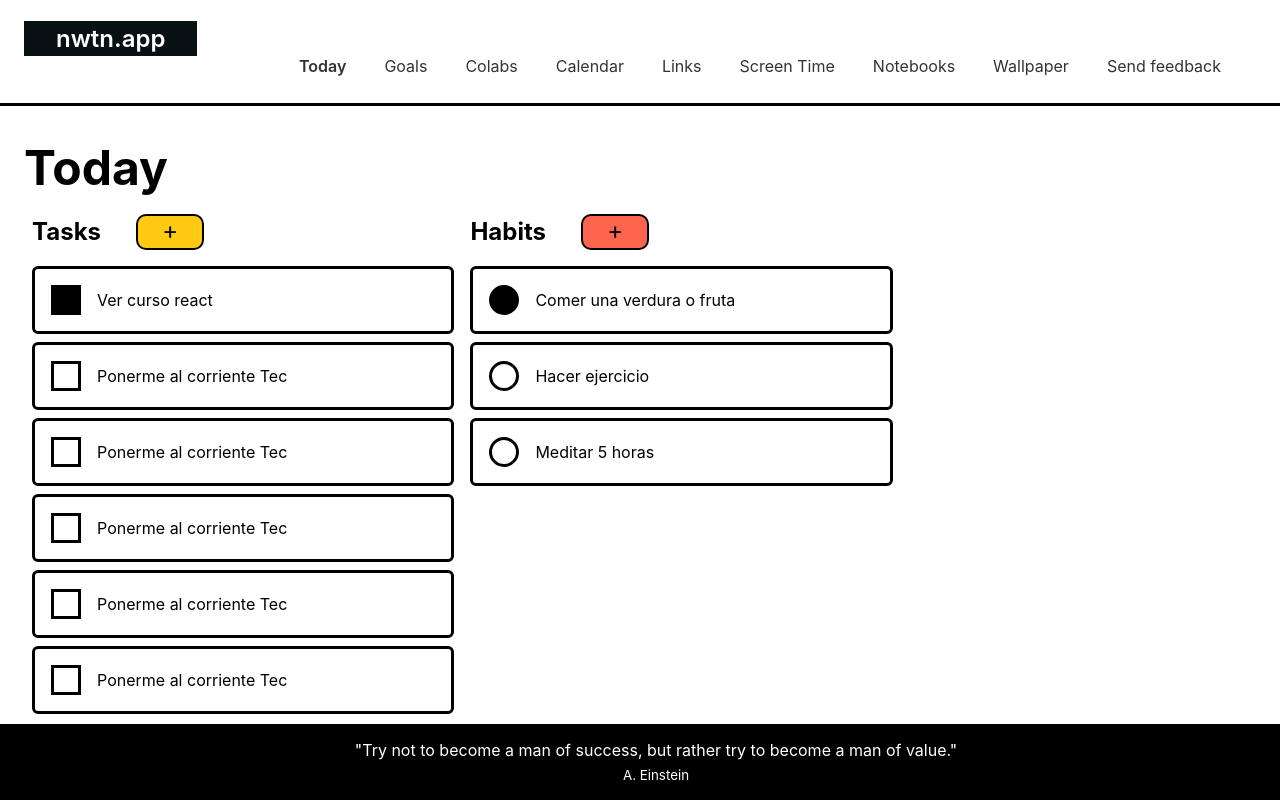
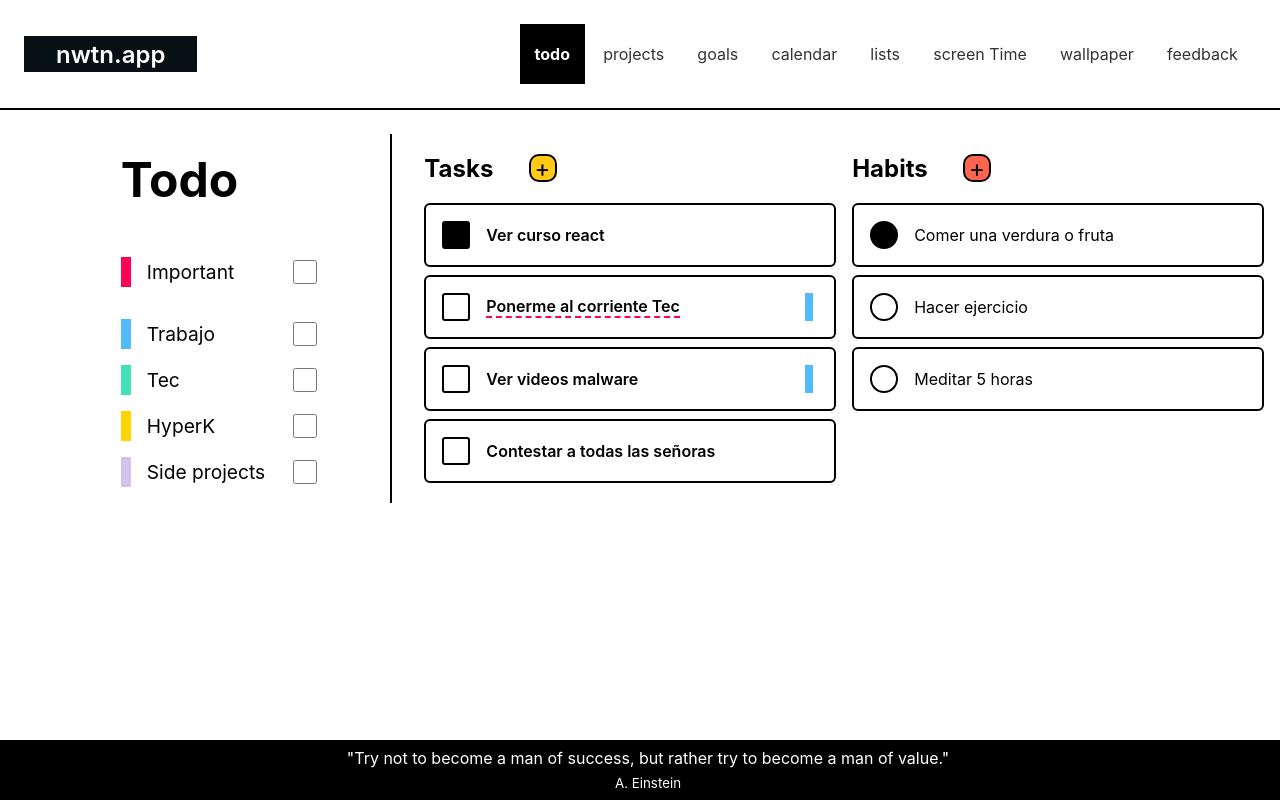
Before and after one commit to JonathanChavezTamales/Nwtn-Frontend, a React (Create React App) app: page / in a window 1280 px wide. Built offline with nearby package versions, Linux system fonts and the light colour scheme.

Commit message:
UI for Todo done

```diff
--- a/src/App.js
+++ b/src/App.js
@@ -1,12 +1,15 @@
-import React, { useState } from 'react';
+import React, { useState, useEffect } from 'react';
 import Header from './components/Header'
 import TodoContainer from './components/TodoContainer'
 import HabitContainer from './components/HabitContainer'
 import styled, { css } from 'styled-components'
+import Checkbox from './components/UI/Checkbox';
 import Wallpaper from './components/Wallpaper';
 
 const Section = styled.section`
   display: flex;
+  justify-content: flex-end;
+  padding: 1rem;
   flex-wrap: wrap;
   margin-bottom: 5rem;
 `
@@ -17,7 +20,7 @@ const Footer = styled.footer`
   width: 100%;
   background: black;
   color: white;
-  padding: 1rem;
+  padding: .5rem;
   display: flex;
   flex-direction: column;
   align-items: center;
@@ -25,19 +28,36 @@ const Footer = styled.footer`
 `
 const H1 = styled.h1`
   font-size: 3rem;
-  margin-left: 1.5rem;
-  margin-bottom: 0rem;
+  margin-bottom: 3rem;
+  margin-top: 1rem;
 `
 
 const App = () => {
 
   const [showWallpaper, setShowWallpaper] = useState(false);
 
+  useEffect(() => {
+    document.addEventListener('keydown', (e) => {
+      if (e.key === 'Enter') prompt('')
+    })
+  })
+
   return (
     <div>
       <Header setShowWallpaper={setShowWallpaper}></Header>
-      <H1>Today</H1>
+
       <Section>
+        <div style={{ borderRight: '2px solid black', paddingRight: '20px', width: '20%' }}>
+          <H1>Todo</H1>
+          <div style={{ marginTop: '1rem', display: 'flex', flexDirection: 'column', justifyContent: 'center', alignItems: 'flex-start' }}>
+            <Checkbox label='Important' important={true} color='#ff0054' />
+            <Checkbox label='Trabajo' color='#51bbfe' />
+            <Checkbox label='Tec' color='#41E2BA' />
+            <Checkbox label='HyperK' color='#ffd400' />
+            <Checkbox label='Side projects' color='#D4C1EC' />
+          </div>
+        </div>
+
         <TodoContainer />
         <HabitContainer />
       </Section>
--- a/src/components/HabitContainer.jsx
+++ b/src/components/HabitContainer.jsx
@@ -22,7 +22,7 @@ const HabitContainer = (props) => {
     return (
         <Container>
             <div style={{ display: 'flex', alignItems: 'center' }}>
-                <H2>Habits</H2><Button color="#FE654F" text="+"></Button>
+                <H2>Habits</H2><Button color="#FE654F">+</Button>
             </div>
             <HabitItem title="Comer una verdura o fruta" done={true}></HabitItem>
             <HabitItem title="Hacer ejercicio" done={false}></HabitItem>
--- a/src/components/HabitItem.jsx
+++ b/src/components/HabitItem.jsx
@@ -3,7 +3,7 @@ import styled, { css } from 'styled-components'
 
 const Item = styled.div`
     background: white;
-    border: 3px black solid;
+    border: 2px black solid;
     padding: 1rem;
     border-radius: 6px;
     margin-bottom: .5rem;
@@ -13,7 +13,7 @@ const Item = styled.div`
 const Checkbox = styled.span`
     width: 1.5rem;
     height: 1.5rem;
-    border: black solid 3px;
+    border: black solid 2px;
     margin-right: 1rem;
     border-radius: 100%;
     background: ${props => props.checked ? 'black' : 'inherit'}
--- a/src/components/Header.jsx
+++ b/src/components/Header.jsx
@@ -4,9 +4,11 @@ import styled, { css } from 'styled-components'
 const Nav = styled.nav`
     background: white;
     padding: 1.5rem;
-    display: block;
+    display: flex;
+    align-items: center;
+    justify-content: space-between;
     margin-bottom: .5rem;
-    border-bottom: 3px #000 solid;
+    border-bottom: 2px #000 solid;
 `
 
 const Logo = styled.span`
@@ -18,13 +20,15 @@ const Logo = styled.span`
 `
 
 const Link = styled.a`
-    font-weight: ${props => props.active ? '600' : '400'};
+    font-weight: ${props => props.active ? '700' : '400'};
     font-size: 1rem;
-    padding: 3px;
-    color: #333;
-    margin-right: 2rem;
+    padding: 20px 15px;
+    color: ${props => props.active ? 'white' : '#333'};
+    background: ${props => props.active ? 'black' : 'transparent'};
+    margin-right: .2rem;
     text-decoration: none;
     cursor: pointer;
+
     &:hover {
         color: white;
         background: black;
@@ -45,15 +49,14 @@ const TodoItem = (props) => {
         <Nav>
             <Logo>nwtn.app</Logo>
             <LinkContainer>
-                <Link href='google.com' active={true}>Today</Link>
-                <Link href='google.com'>Goals</Link>
-                <Link href='google.com'>Colabs</Link>
-                <Link href='google.com'>Calendar</Link>
-                <Link href='google.com'>Links</Link>
-                <Link href='google.com'>Screen Time</Link>
-                <Link href='google.com'>Notebooks</Link>
-                <Link onClick={() => { props.setShowWallpaper(true) }}>Wallpaper</Link>
-                <Link href='google.com'>Send feedback</Link>
+                <Link href='google.com' active={true}>todo</Link>
+                <Link href='google.com'>projects</Link>
+                <Link href='google.com'>goals</Link>
+                <Link href='google.com'>calendar</Link>
+                <Link href='google.com'>lists</Link>
+                <Link href='google.com'>screen Time</Link>
+                <Link onClick={() => { props.setShowWallpaper(true) }}>wallpaper</Link>
+                <Link href='https://guyckr4srmz.typeform.com/to/vnZYklfj' rel='nofollow' target='_blank' >feedback</Link>
             </LinkContainer>
         </Nav>
     )
--- a/src/components/TodoContainer.jsx
+++ b/src/components/TodoContainer.jsx
@@ -3,6 +3,9 @@ import styled, { css } from 'styled-components'
 import TodoItem from './TodoItem'
 import Button from './UI/Button'
 import Modal from './UI/Modal'
+import Input from './UI/Input'
+import Select from './UI/Select'
+import Date from './UI/Date'
 
 
 const Container = styled.div`
@@ -19,20 +22,6 @@ const H2 = styled.h2`
     margin-right: 2rem;
 `
 
-const Input = styled.input`
-    font-size: ${props => props.big ? '2rem' : '1rem'};
-    font-weight: ${props => props.big ? '600' : '400'};
-    border: 3px solid black;
-    padding: 1rem;
-    width: 90%;
-    margin-bottom: 1rem;
-
-    &:focus{
-        outline-width: 0;
-        border: 3px dashed black;
-    }
-`
-
 
 const TodoContainer = (props) => {
 
@@ -46,19 +35,22 @@ const TodoContainer = (props) => {
     return (
         <Container>
             <div style={{ display: 'flex', alignItems: 'center' }}>
-                <H2>Tasks</H2><Button onClick={showModal} color="#FFC914" text="+"></Button>
+                <H2>Tasks</H2><Button onClick={showModal} color="#FFC914">+</Button>
             </div>
 
             <TodoItem title="Ver curso react" done={true}></TodoItem>
-            <TodoItem title="Ponerme al corriente Tec" done={false}></TodoItem>
-            <TodoItem title="Ponerme al corriente Tec" done={false}></TodoItem>
-            <TodoItem title="Ponerme al corriente Tec" done={false}></TodoItem>
-            <TodoItem title="Ponerme al corriente Tec" done={false}></TodoItem>
-            <TodoItem title="Ponerme al corriente Tec" done={false}></TodoItem>
+            <TodoItem title="Ponerme al corriente Tec" done={false} important={true} color='#51bbfe'></TodoItem>
+            <TodoItem title="Ver videos malware" done={false} color='#51bbfe'></TodoItem>
+            <TodoItem title="Contestar a todas las señoras" done={false}></TodoItem>
             <Modal show={modalOpen} setModalOpen={setModalOpen}>
                 <form>
                     <Input placeholder="Task title" big={true} autoFocus></Input>
                     <Input placeholder="Optional details" autoFocus></Input>
+                    <div style={{ display: 'flex', justifyContent: 'space-evenly', alignItems: 'center' }}>
+                        <Select></Select>
+                        <Date></Date>
+                    </div>
+
                 </form>
             </Modal>
         </Container>
--- a/src/components/TodoItem.jsx
+++ b/src/components/TodoItem.jsx
@@ -3,7 +3,7 @@ import styled, { css } from 'styled-components'
 
 const Item = styled.div`
     background: white;
-    border: 3px black solid;
+    border: 2px black solid;
     padding: 1rem;
     border-radius: 6px;
     margin-bottom: .5rem;
@@ -13,13 +13,24 @@ const Item = styled.div`
 const Checkbox = styled.span`
     width: 1.5rem;
     height: 1.5rem;
-    border: black solid 3px;
+    border-radius: 3px;
+    border: black solid 2px;
     margin-right: 1rem;
     background: ${props => props.checked ? 'black' : 'inherit'}
 `
 
 const Title = styled.div`
     align-self: center;
+    font-weight: 600;
+    ${props => props.underline ? 'border-bottom: 2px dashed #ff0054;' : ''}
+`
+
+const CategoryMarker = styled.span`
+    width: .5rem;
+
+    background: ${props => props.color ? props.color : 'transparent'};
+    margin-right: .3rem;
+    margin-left: auto;
 `
 
 const TodoItem = (props) => {
@@ -27,8 +38,10 @@ const TodoItem = (props) => {
     return (
         <Item>
             <Checkbox checked={props.done}></Checkbox>
-            <Title>{props.title}</Title>
-        </Item>
+            <Title underline={props.important}>{props.title}</Title>
+            <CategoryMarker color={props.color}></CategoryMarker>
+
+        </Item >
     )
 }
 
--- a/src/components/UI/Button.jsx
+++ b/src/components/UI/Button.jsx
@@ -6,10 +6,11 @@ const Container = styled.div`
     border-radius: 10px;
     display: flex;
     justify-content: center;
+    align-items: center;
     font-size: 1.5rem;
-    width: 4rem;
+    width: 1.5rem;
     cursor: pointer;
-    height: 2rem;
+    height: 1.5rem;
     margin: .2rem;
     background-color: ${props => props.color || 'transparent'};
 `
@@ -17,7 +18,7 @@ const Container = styled.div`
 const Button = (props) => {
     return (
         <Container onClick={props.onClick} color={props.color}>
-            {props.text}
+            {props.children}
         </Container>
     )
 }
--- /dev/null
+++ b/src/components/UI/Checkbox.jsx
@@ -0,0 +1,28 @@
+import React, { useState } from 'react';
+import styled, { css } from 'styled-components'
+
+const Label = styled.label`
+    font-size: 1.2rem;
+    display: flex;
+    align-items: center;
+    border-left: solid ${props => props.color ? props.color : 'black'} 10px;
+    padding-left: 1rem;
+`
+
+const Box = styled.input`
+    width: 1.5rem;
+    height: 1.5rem;
+    margin-left: 1.5rem;
+`
+
+const Checkbox = (props) => {
+    return (
+        <div style={{ display: 'flex', justifyContent: 'space-between', width: '80%', marginBottom: props.important ? '2rem' : '1rem' }}>
+            <Label color={props.color} name={props.label} htmlFor={props.label}>{props.label}</Label>
+            <Box type='checkbox' name={props.label}></Box>
+        </div>
+
+    )
+}
+
+export default Checkbox;
--- /dev/null
+++ b/src/components/UI/Date.jsx
@@ -0,0 +1,30 @@
+import React, { useState } from 'react';
+import styled, { css } from 'styled-components'
+
+
+const Input = styled.input`
+    font-size: 1.5rem;
+    border: 2px solid black;
+    padding: .3rem 1rem;
+    color: gray;
+
+    &:focus{
+        outline-width: 0;
+        border: 3px dashed black;
+    }
+
+`
+
+const Select = (props) => {
+    return (
+        <>
+            <label htmlFor="date">Due date:</label>
+            <Input type='date'>
+
+            </Input>
+        </>
+
+    )
+}
+
+export default Select;
--- /dev/null
+++ b/src/components/UI/Input.jsx
@@ -0,0 +1,19 @@
+import React, { useState } from 'react';
+import styled, { css } from 'styled-components'
+
+
+const Input = styled.input`
+font-size: ${props => props.big ? '2rem' : '1rem'};
+font-weight: ${props => props.big ? '600' : '400'};
+border: 3px solid black;
+padding: 1rem;
+width: 95%;
+margin-bottom: 1rem;
+
+&:focus{
+    outline-width: 0;
+    border: 3px dashed black;
+}
+`
+
+export default Input;
--- /dev/null
+++ b/src/components/UI/Select.jsx
@@ -0,0 +1,26 @@
+import React, { useState } from 'react';
+import styled, { css } from 'styled-components'
+
+
+const Selector = styled.select`
+    font-size: 1.5rem;
+    border: 2px solid black;
+    padding: .3rem 1rem;
+
+    &:focus{
+        outline-width: 0;
+        border: 3px dashed black;
+    }
+`
+
+const Select = (props) => {
+    return (
+        <Selector>
+            <option value="" selected>No category</option>
+            <option value="escuela">Escuela</option>
+            <option value="hyperk">HyperK</option>
+        </Selector>
+    )
+}
+
+export default Select;
```
Also changed, not shown: src/components/UI/Modal.jsx (+18 -3 lines).
